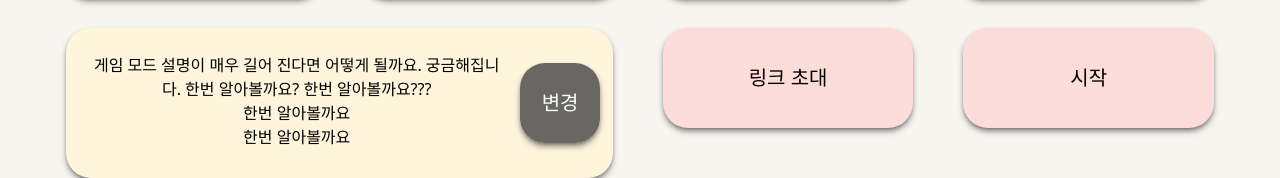
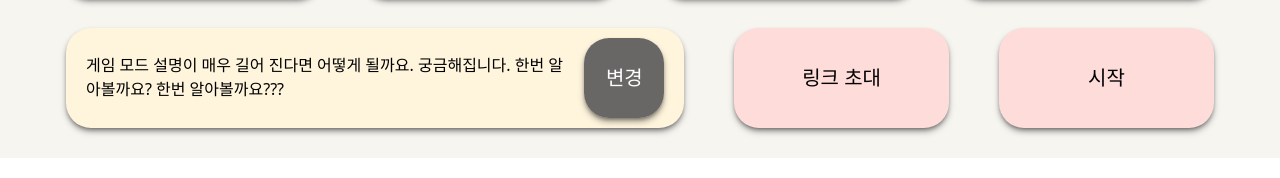
Before and after one commit to Team-E2I4/Team-E2I4-TiKiTaza-FE, a React (Vite) app: page /gameroom/1 in a window 1280 px wide. Shown: the part 642-820 px from the top of the page. Built offline with nearby package versions, Linux system fonts and the light colour scheme.

Commit message:
[🎨style]: 게임모드설명, 링크 초대, 시작 버튼 width height 조정

```diff
--- a/src/pages/GameRoomPage/GameModeInfo.tsx
+++ b/src/pages/GameRoomPage/GameModeInfo.tsx
@@ -6,8 +6,8 @@ interface GameModeInfoProps {
 
 const GameModeInfo = ({ children }: GameModeInfoProps) => {
   return (
-    <div className='w-[61.3rem] h-[15rem] flex bg-beige-100 shadow-md shadow-black/50 rounded-[2.5rem]'>
-      <p className='w-[80%] my-[2.5rem] ml-[2rem] overflow-y-scroll text-center'>
+    <div className='w-[69.3rem] h-[10rem] flex bg-beige-100 shadow-md shadow-black/50 rounded-[2.5rem]'>
+      <p className='w-[80%] my-[2.5rem] ml-[2rem] overflow-y-scroll text-left'>
         게임 모드 설명이 매우 길어 진다면 어떻게 될까요. 궁금해집니다. 한번
         알아볼까요? 한번 알아볼까요???
         <br /> 한번 알아볼까요
--- a/src/pages/GameRoomPage/GameReadyAndStart.tsx
+++ b/src/pages/GameRoomPage/GameReadyAndStart.tsx
@@ -1,7 +1,7 @@
 const GameReadyAndStart = () => {
   return (
     <button
-      className={`w-[28.1rem] h-[10rem] flex justify-center items-center text-[2rem] bg-coral-50 hover:bg-coral-100 transition-all duration-300 shadow-md shadow-black/50 rounded-[2.5rem]`}>
+      className={`w-[24.1rem] h-[10rem] flex justify-center items-center text-[2rem] bg-coral-50 hover:bg-coral-100 transition-all duration-300 shadow-md shadow-black/50 rounded-[2.5rem]`}>
       {/* TODO: 전부 준비 완료 되면 시작 버튼 색상 bg-coral-100으로 변경 */}
       시작
     </button>
--- a/src/pages/GameRoomPage/GameRoomLinkInvitation.tsx
+++ b/src/pages/GameRoomPage/GameRoomLinkInvitation.tsx
@@ -1,6 +1,6 @@
 const GameRoomLinkInvitation = () => {
   return (
-    <button className='w-[28.1rem] h-[10rem] flex justify-center items-center text-[2rem] bg-coral-50 hover:bg-coral-100 transition-all duration-300 shadow-md shadow-black/50 rounded-[2.5rem]'>
+    <button className='w-[24.1rem] h-[10rem] flex justify-center items-center text-[2rem] bg-coral-50 hover:bg-coral-100 transition-all duration-300 shadow-md shadow-black/50 rounded-[2.5rem]'>
       링크 초대
     </button>
   );
```
